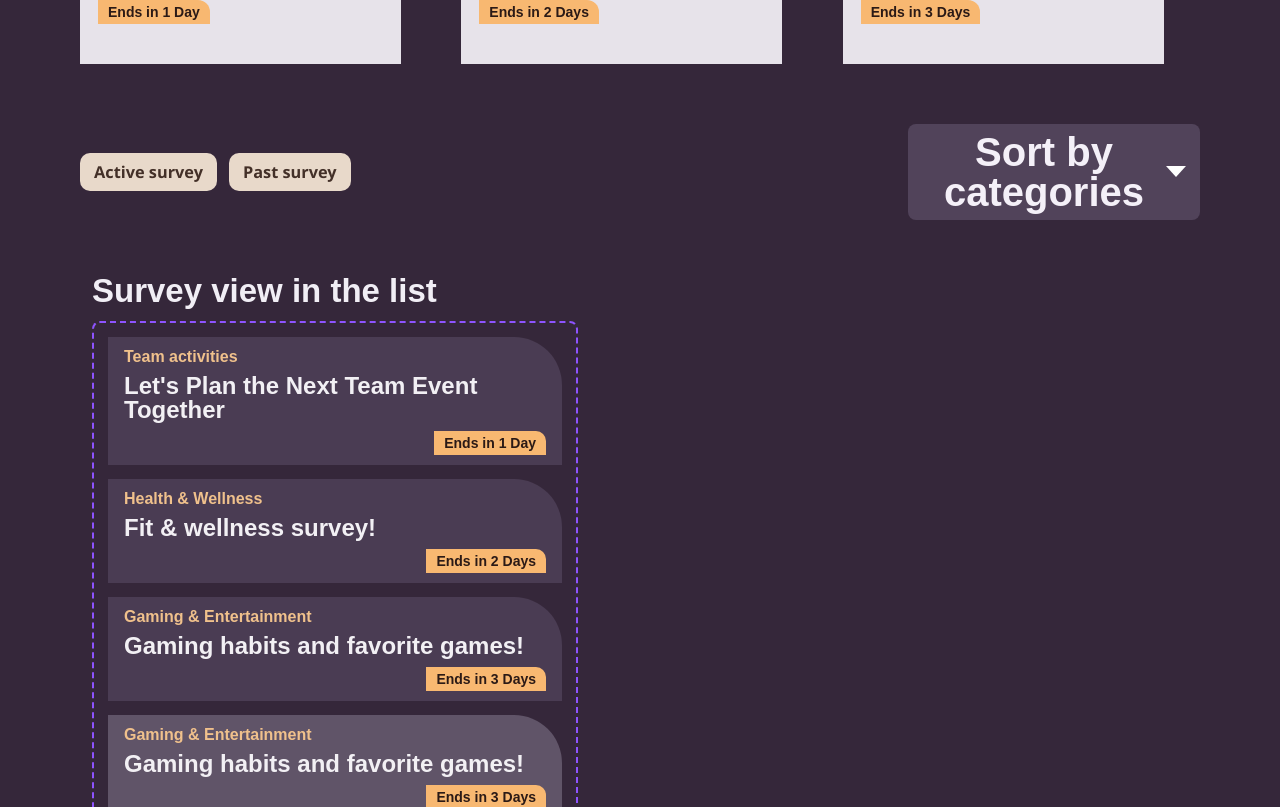
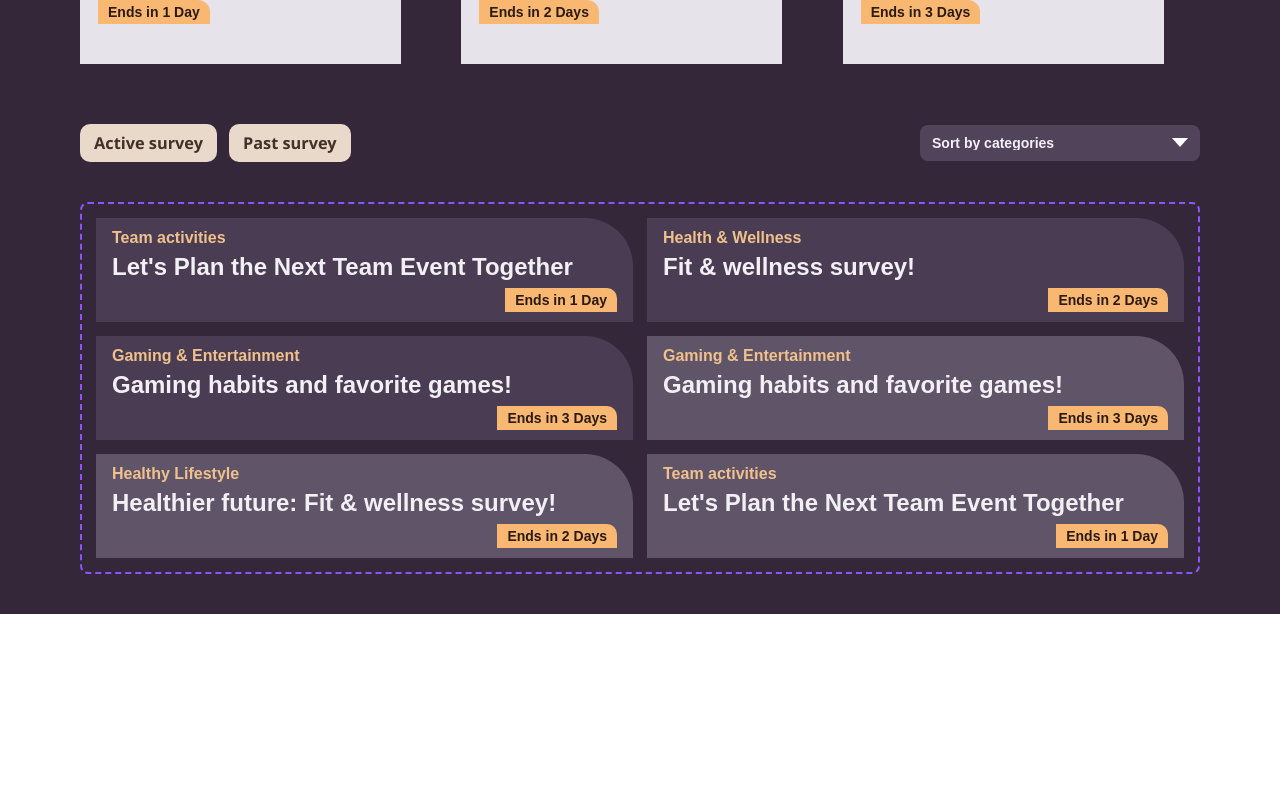
Before and after one commit to MonkeyDHoffy/PollApp, an Angular app: page / in a window 1280 px wide. Shown: the part 1240-2047 px from the top of the page. After the commit the page ends 1854 px from the top, so only its background shows below. Built offline with nearby package versions, Linux system fonts and the light colour scheme; a web font is replaced by a local one.

Commit message:
Redesign survey-list-view with 2-column grid, orange scrollbar; optimize dropdown-menu with absolute positioning and compact size

```diff
--- a/src/app/app/shared/ui/dropdown-menu/dropdown-menu.scss
+++ b/src/app/app/shared/ui/dropdown-menu/dropdown-menu.scss
@@ -4,23 +4,24 @@
 }
 
 .ui-dropdown {
-  width: 292px;
+  width: 280px;
   display: grid;
-  gap: 8px;
+  position: relative;
 }
 
 .ui-dropdown__trigger {
   width: 100%;
-  min-height: 44px;
+  min-height: 36px;
   border: 0;
   border-radius: 8px;
-  padding: 8px 14px;
+  padding: 8px 12px;
   display: flex;
   align-items: center;
   justify-content: space-between;
   background: #51435a;
   color: #f4f0f8;
   cursor: pointer;
+  font-size: 14px;
 }
 
 .ui-dropdown__trigger--ghost {
@@ -31,24 +32,29 @@
 
 .ui-dropdown__label {
   font-family: 'Mulish', sans-serif;
-  font-size: 40px;
+  font-size: 14px;
   font-style: normal;
   font-weight: 700;
   line-height: 1;
   letter-spacing: 0;
+  overflow: hidden;
+  text-overflow: ellipsis;
+  white-space: nowrap;
 }
 
 .ui-dropdown__arrow {
   width: 0;
   height: 0;
-  border-left: 10px solid transparent;
-  border-right: 10px solid transparent;
-  border-top: 11px solid #ffffff;
+  border-left: 8px solid transparent;
+  border-right: 8px solid transparent;
+  border-top: 9px solid #ffffff;
+  flex-shrink: 0;
+  margin-left: 8px;
 }
 
 .ui-dropdown__arrow--up {
   border-top: 0;
-  border-bottom: 11px solid #ffffff;
+  border-bottom: 9px solid #ffffff;
 }
 
 .ui-dropdown__arrow--accent {
@@ -60,13 +66,19 @@
 }
 
 .ui-dropdown__menu {
-  margin: 0;
-  padding: 10px 12px;
+  position: absolute;
+  top: 100%;
+  left: 0;
+  right: 0;
+  margin: 4px 0 0;
+  padding: 8px 10px;
   list-style: none;
   border-radius: 8px;
   background: #efedf2;
   display: grid;
-  gap: 9px;
+  gap: 6px;
+  z-index: 1000;
+  box-shadow: 0 4px 12px rgba(0, 0, 0, 0.2);
 }
 
 .ui-dropdown__menu-item {
@@ -76,29 +88,32 @@
 .ui-dropdown__menu-option {
   width: 100%;
   border: 0;
-  padding: 0;
+  padding: 6px 8px;
   background: transparent;
   text-align: left;
   font-family: 'Mulish', sans-serif;
-  font-size: 18px;
+  font-size: 14px;
   font-style: normal;
-  font-weight: 700;
-  line-height: 1;
+  font-weight: 600;
+  line-height: 1.2;
   letter-spacing: 0;
   color: #4a4357;
   cursor: pointer;
-}
+  border-radius: 4px;
+  transition: background-color 0.2s;
 
-.ui-dropdown__menu-option:hover {
-  color: #3a3247;
+  &:hover {
+    background-color: #e0dce8;
+    color: #2b1a16;
+  }
 }
 
 .ui-dropdown__selection {
   margin: 2px 0 0;
   font-family: 'Mulish', sans-serif;
-  font-size: 16px;
+  font-size: 12px;
   font-style: normal;
-  font-weight: 700;
+  font-weight: 600;
   line-height: 1;
   letter-spacing: 0;
   color: #f2b86f;
--- a/src/app/app/shared/ui/survey-list-view/survey-list-view.scss
+++ b/src/app/app/shared/ui/survey-list-view/survey-list-view.scss
@@ -1,7 +1,7 @@
 .survey-list-view {
-  width: min(510px, 100%);
+  width: 100%;
   background: #35273a;
-  padding: 14px 12px 20px;
+  padding: 0;
   display: grid;
   gap: 14px;
 }
@@ -15,6 +15,7 @@
   line-height: 100%;
   letter-spacing: 0;
   color: #f1eef5;
+  display: none;
 }
 
 .survey-list-view__frame {
@@ -22,7 +23,38 @@
   border-radius: 8px;
   padding: 14px;
   display: grid;
+  grid-template-columns: repeat(2, 1fr);
   gap: 14px;
+  max-height: 600px;
+  overflow-y: auto;
+
+  @media (max-width: 768px) {
+    grid-template-columns: 1fr;
+    max-height: none;
+    overflow-y: visible;
+  }
+
+  /* Custom scrollbar styling */
+  &::-webkit-scrollbar {
+    width: 8px;
+  }
+
+  &::-webkit-scrollbar-track {
+    background: transparent;
+  }
+
+  &::-webkit-scrollbar-thumb {
+    background: #f0ad63;
+    border-radius: 4px;
+
+    &:hover {
+      background: #e89a4a;
+    }
+  }
+
+  /* Firefox scrollbar */
+  scrollbar-color: #f0ad63 transparent;
+  scrollbar-width: thin;
 }
 
 .survey-list-view__item {
```
